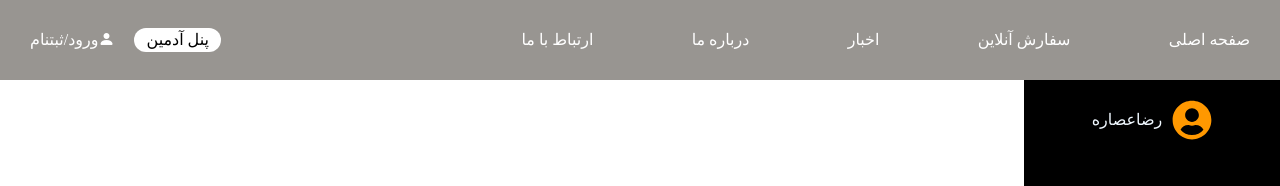
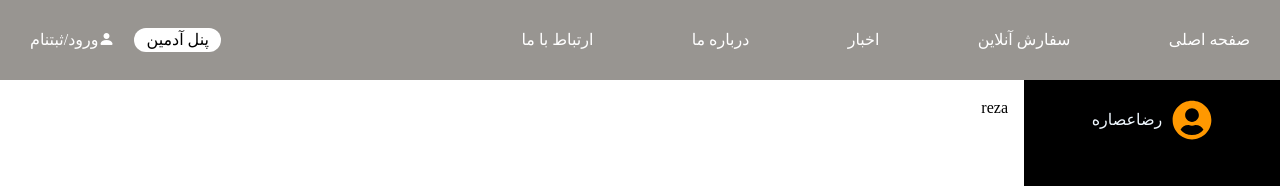
Before and after one commit to rezabox/Practice-Restaurant-ecommerce, a React (Create React App) app: page /admin/add-product/ADD in a window 1280 px wide. Shown: the top 186 px of the page. Built offline with nearby package versions, Linux system fonts and the light colour scheme; a small style sheet from the web is missing.

Commit message:
add categories and initialState to addProduct file

```diff
--- a/src/Components/admin/addProduct/AddProduct.js
+++ b/src/Components/admin/addProduct/AddProduct.js
@@ -1,11 +1,33 @@
-import React from 'react'
+import { Timestamp, addDoc, collection, doc, setDoc } from 'firebase/firestore';
+import { deleteObject, getDownloadURL, ref, uploadBytesResumable } from 'firebase/storage';
+import React, { useState } from 'react'
+import { useNavigate, useParams } from 'react-router-dom';
+import { db, storage } from '../../../firebase/config';
+import { useSelector } from 'react-redux';
+import Swal from 'sweetalert2';
 
-function AddProduct() {
+const categories = [
+    {id: 1, name:"همبرگر"},
+    {id: 2, name:"پیتزا"},
+    {id: 3, name:"ساندویچ"},
+    {id: 4, name:"نوشیدنی"}
+];
+const initialState = {
+    name: "",
+    imageURL: "",
+    price: 0,
+    category:"",
+    desc:"",
+}
+
+
+const AddProduct = () => {
   return (
-    <div>
-        <h1>Add Product</h1>
+    <div className='product'>
+       <h2>reza</h2>
+
     </div>
   )
 }
 
-export default AddProduct
+export default AddProduct;
--- /dev/null
+++ b/src/Components/card/Card.js
@@ -0,0 +1,7 @@
+import styles from "./Card.module.scss";
+
+const Card = ({ children, cardClass }) => {
+  return <div className={`${styles.card} ${cardClass}`}>{children}</div>;
+};
+
+export default Card;
--- /dev/null
+++ b/src/Components/card/Card.module.scss
@@ -0,0 +1,6 @@
+.card {
+  border: 1px solid transparent;
+  border-radius: 5px;
+  box-shadow: var(--box-shadow);
+  overflow: hidden;
+}
--- a/src/Page/admin/Admin.js
+++ b/src/Page/admin/Admin.js
@@ -17,7 +17,7 @@ const Admin = () => {
               <Routes>
                  <Route path="home" element={<Home/>} />
                  <Route path="all-products" element={<ViewProduct/>} />
-                 <Route path="all-product/:id" element={<AddProduct/>}/>
+                 <Route path="add-product/ADD" element={<AddProduct/>}/>
                  <Route path="orders" element={<Order/>} />
               </Routes>
             </div>
```
